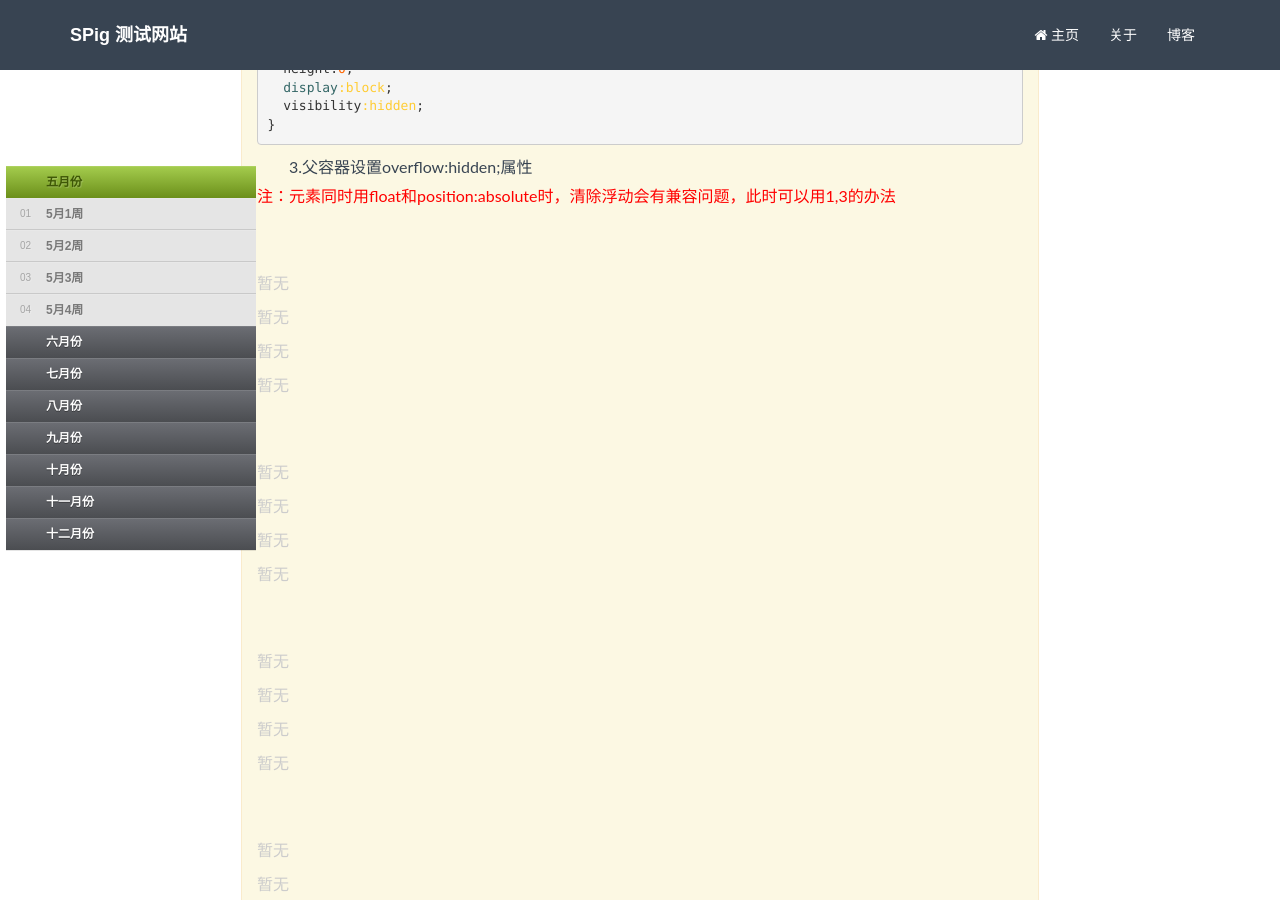
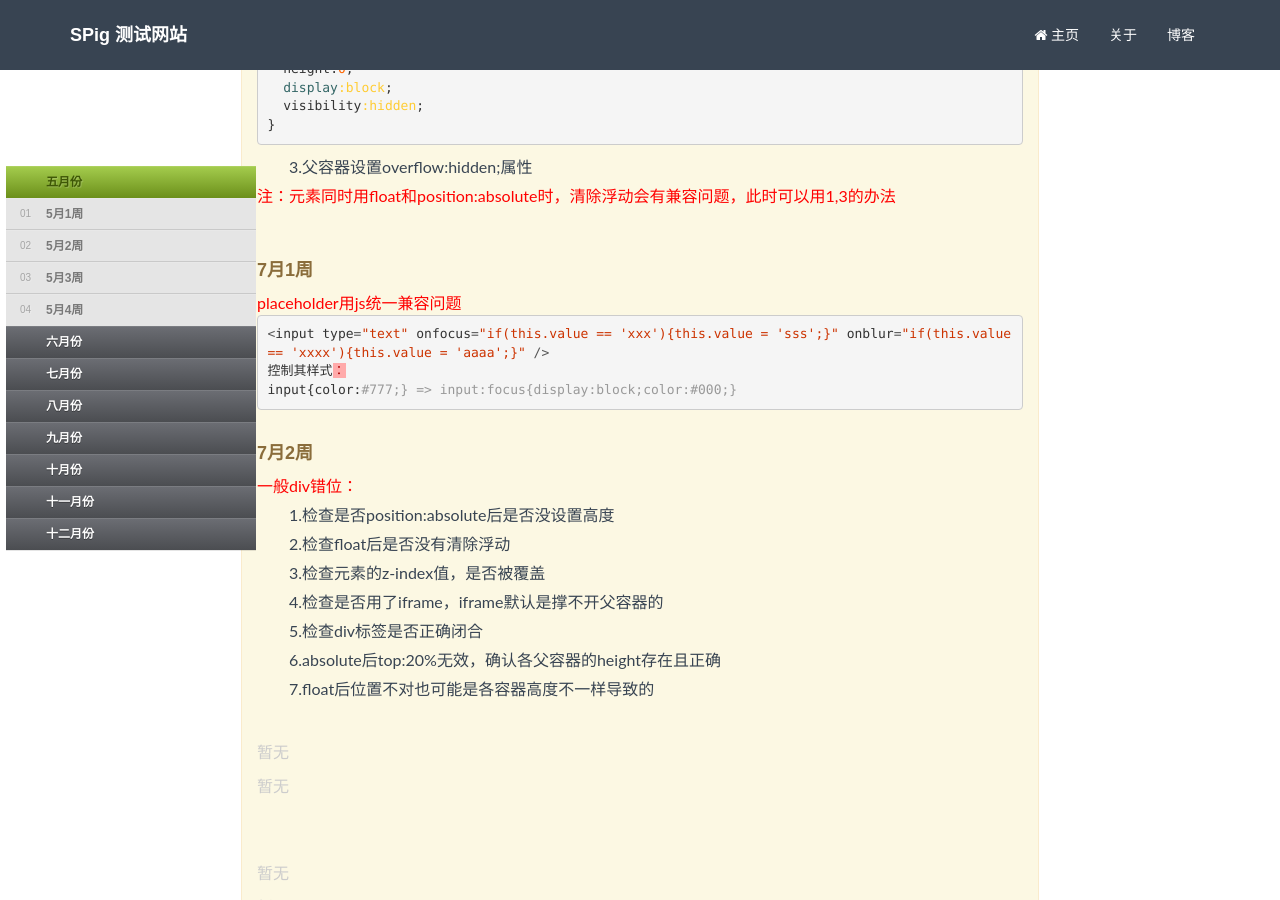
Before and after one commit to yaming042/yaming042.github.io, a Jekyll site: the page built from notes/index.md, in a window 1280 px wide and 900 px high, scrolled down 2888 px. Built offline with Jekyll 4.4.1, drawn with Linux system fonts in a browser that asks for light colours; comment, search, counter and statistics services are not loaded.

Commit message:
add notes

```diff
--- a/notes/index.md
+++ b/notes/index.md
@@ -266,10 +266,25 @@ clear:after{
 <p class="indent2">3.父容器设置overflow:hidden;属性</p>
 <p class="red">注：元素同时用float和position:absolute时，清除浮动会有兼容问题，此时可以用1,3的办法</p>
 <p>&nbsp;<br>&nbsp;</p>
-<h4 id="pos71"></h4>
-<p class="grey">暂无</p>
-<h4 id="pos72"></h4>
-<p class="grey">暂无</p>
+<h4 id="pos71">7月1周</h4>
+<p class="red">placeholder用js统一兼容问题</p>
+{% highlight ruby %}
+<input type="text" onfocus="if(this.value == 'xxx'){this.value = 'sss';}" onblur="if(this.value == 'xxxx'){this.value = 'aaaa';}" />
+控制其样式：
+input{color:#777;} => input:focus{display:block;color:#000;}
+{% endhighlight %}
+<p>&nbsp;</p>
+<h4 id="pos72">7月2周</h4>
+<p class="red">一般div错位：</p>
+<p class="indent2">1.检查是否position:absolute后是否没设置高度</p>
+<p class="indent2">2.检查float后是否没有清除浮动</p>
+<p class="indent2">3.检查元素的z-index值，是否被覆盖</p>
+<p class="indent2">4.检查是否用了iframe，iframe默认是撑不开父容器的</p>
+<p class="indent2">5.检查div标签是否正确闭合</p>
+<p class="indent2">6.absolute后top:20%无效，确认各父容器的height存在且正确</p>
+<p class="indent2">7.float后位置不对也可能是各容器高度不一样导致的</p>
+
+<p>&nbsp;</p>
 <h4 id="pos73"></h4>
 <p class="grey">暂无</p>
 <h4 id="pos74"></h4>
```
